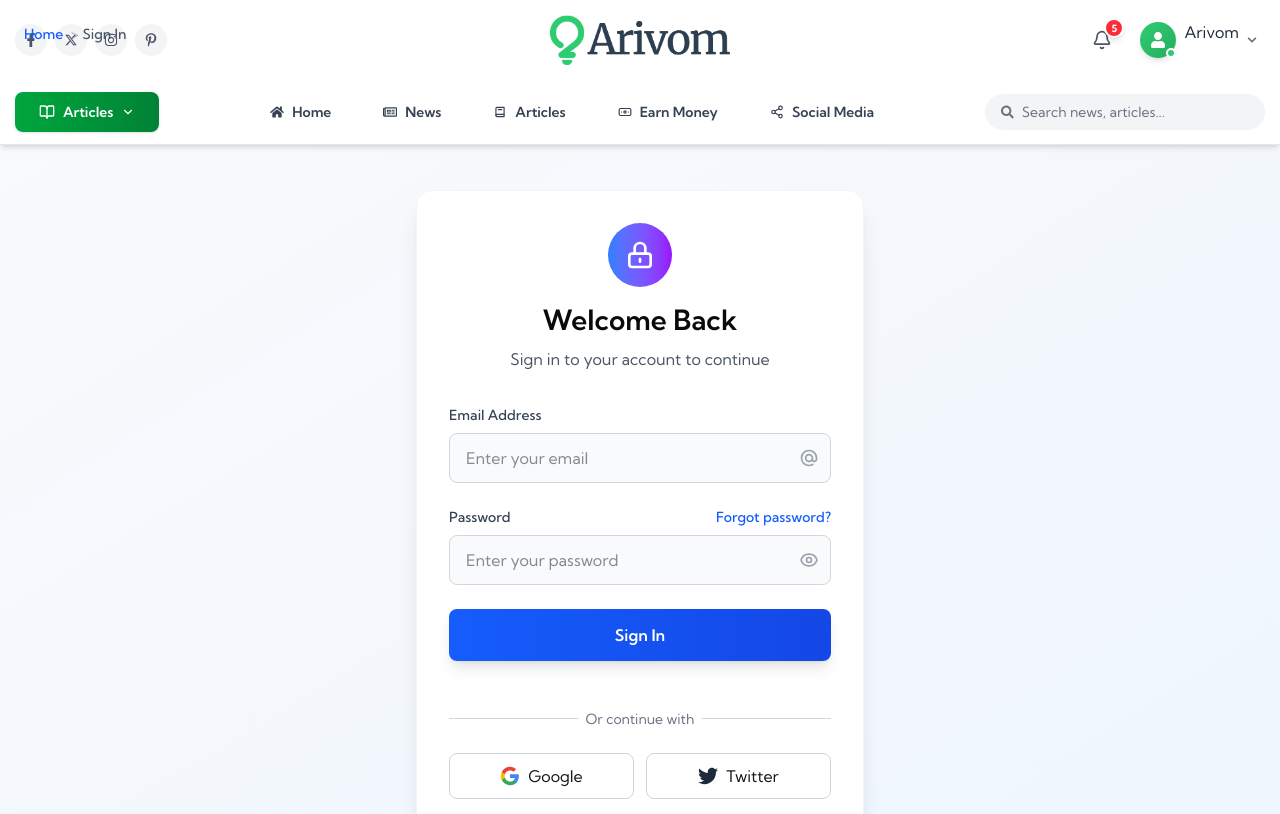
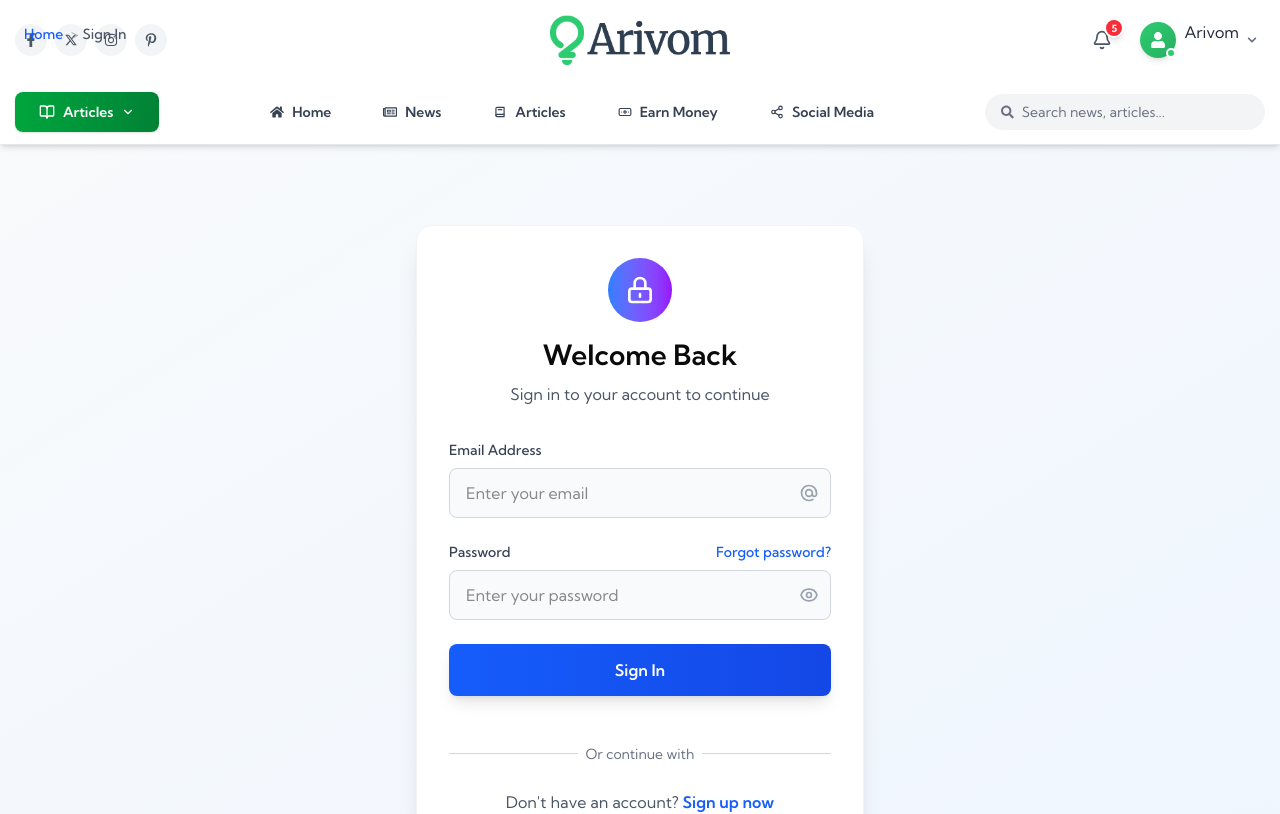
Before and after one commit to SanjaySarvah/Arivom-Nextjs, a Next.js app: page /signin in a window 1280 px wide. Shown: the top 814 px of the page. Built offline with nearby package versions, Linux system fonts and the light colour scheme.

Commit message:
recent chnages updated

```diff
--- a/app/signin/page.tsx
+++ b/app/signin/page.tsx
@@ -13,7 +13,8 @@ export default function SignInPage() {
   };
 
   return (
-    <div className="min-h-screen bg-gradient-to-br from-slate-50 to-blue-50 flex items-center justify-center p-4">
+    <div className="bg-gradient-to-br from-slate-50 to-blue-50 flex items-center justify-center p-4 min-h-0 sm:min-h-screen">
+
       {/* Breadcrumbs */}
       <div className="absolute top-6 left-6">
         <div className="text-sm">
@@ -113,30 +114,7 @@ export default function SignInPage() {
               </div>
             </div>
 
-            {/* Social Login */}
-            <div className="grid grid-cols-2 gap-3">
-              <button
-                type="button"
-                className="flex items-center justify-center px-4 py-2.5 border border-gray-300 rounded-lg hover:bg-gray-50 transition-colors duration-200"
-              >
-                <svg className="w-5 h-5 mr-2" viewBox="0 0 24 24">
-                  <path fill="#4285F4" d="M22.56 12.25c0-.78-.07-1.53-.2-2.25H12v4.26h5.92c-.26 1.37-1.04 2.53-2.21 3.31v2.77h3.57c2.08-1.92 3.28-4.74 3.28-8.09z"/>
-                  <path fill="#34A853" d="M12 23c2.97 0 5.46-.98 7.28-2.66l-3.57-2.77c-.98.66-2.23 1.06-3.71 1.06-2.86 0-5.29-1.93-6.16-4.53H2.18v2.84C3.99 20.53 7.7 23 12 23z"/>
-                  <path fill="#FBBC05" d="M5.84 14.09c-.22-.66-.35-1.36-.35-2.09s.13-1.43.35-2.09V7.07H2.18C1.43 8.55 1 10.22 1 12s.43 3.45 1.18 4.93l2.85-2.22.81-.62z"/>
-                  <path fill="#EA4335" d="M12 5.38c1.62 0 3.06.56 4.21 1.64l3.15-3.15C17.45 2.09 14.97 1 12 1 7.7 1 3.99 3.47 2.18 7.07l3.66 2.84c.87-2.6 3.3-4.53 6.16-4.53z"/>
-                </svg>
-                Google
-              </button>
-              <button
-                type="button"
-                className="flex items-center justify-center px-4 py-2.5 border border-gray-300 rounded-lg hover:bg-gray-50 transition-colors duration-200"
-              >
-                <svg className="w-5 h-5 mr-2 text-gray-800" fill="currentColor" viewBox="0 0 24 24">
-                  <path d="M24 4.557c-.883.392-1.832.656-2.828.775 1.017-.609 1.798-1.574 2.165-2.724-.951.564-2.005.974-3.127 1.195-.897-.957-2.178-1.555-3.594-1.555-3.179 0-5.515 2.966-4.797 6.045-4.091-.205-7.719-2.165-10.148-5.144-1.29 2.213-.669 5.108 1.523 6.574-.806-.026-1.566-.247-2.229-.616-.054 2.281 1.581 4.415 3.949 4.89-.693.188-1.452.232-2.224.084.626 1.956 2.444 3.379 4.6 3.419-2.07 1.623-4.678 2.348-7.29 2.04 2.179 1.397 4.768 2.212 7.548 2.212 9.142 0 14.307-7.721 13.995-14.646.962-.695 1.797-1.562 2.457-2.549z"/>
-                </svg>
-                Twitter
-              </button>
-            </div>
+
 
             {/* Sign Up Link */}
             <p className="text-center text-gray-600 text-sm">
```
